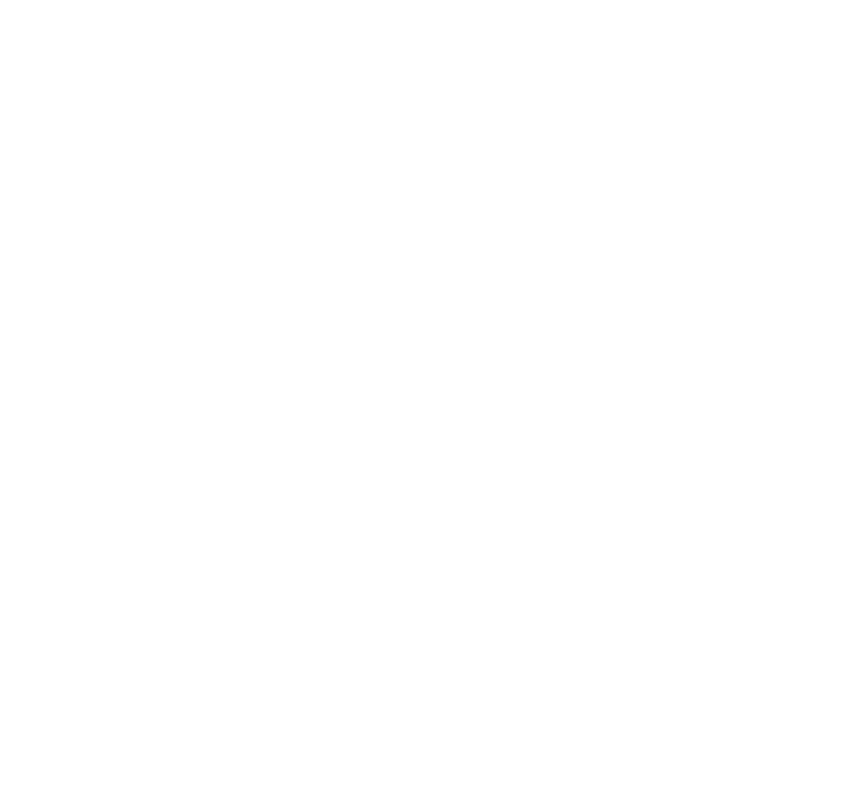
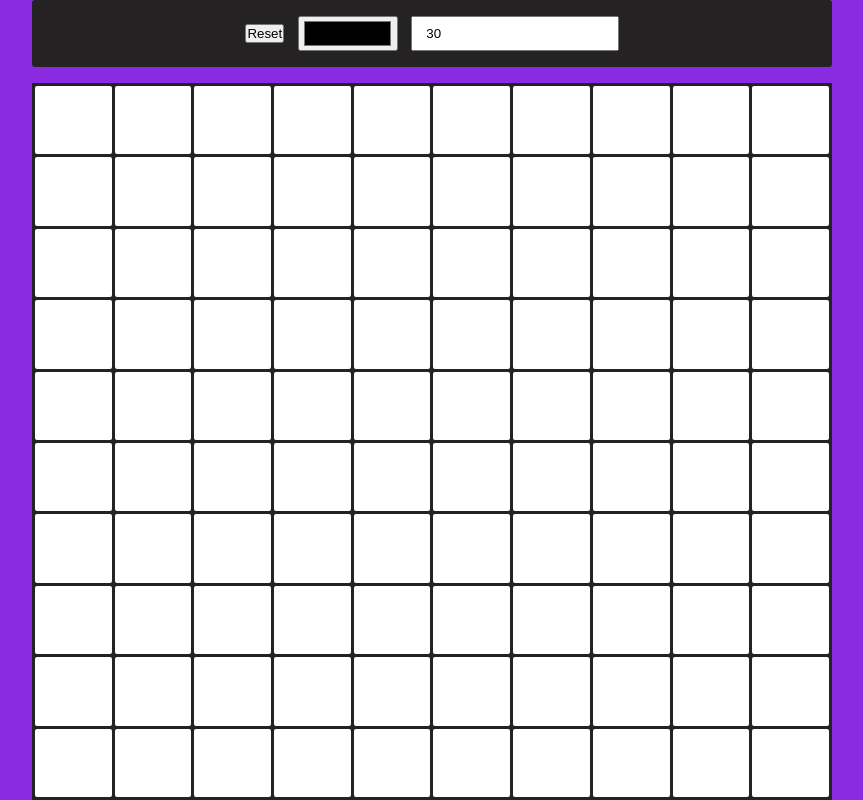
Before and after one commit to paocheez/PixelArtGenerator, a plain HTML site: page index.html in a window 1280 px wide. Shown: the whole page, without its empty margins (208-1071 px from the left). Drawn offline with Linux system fonts and the light colour scheme.

Commit message:
add index structure, style and js function to draw

```diff
--- a/index.html
+++ b/index.html
@@ -4,9 +4,17 @@
     <meta charset="UTF-8">
     <meta http-equiv="X-UA-Compatible" content="IE=edge">
     <meta name="viewport" content="width=device-width, initial-scale=1.0">
+    <link rel="stylesheet" href="style.css">
     <title>Pixel Art Generator</title>
 </head>
 <body>
-
+    <div class="navbar">
+        <button class=""btn>Reset</button>
+        <input type="color" class="color" color="#00EEFF">
+        <input type="number" class="size" value="30">
+    </div>
+    <div class="container">
+    </div>
+    <script src="main.js"></script>
 </body>
 </html>
--- a/main.js
+++ b/main.js
@@ -0,0 +1,34 @@
+const container = document.querySelector('.container')
+const sizeEl = document.querySelector('.size')
+const size = sizeEl.value
+const color = document.querySelector('.color')
+
+let draw=false
+
+function populate(size){
+    container.style.setProperty('--size',size)
+    for(let i=0; i<size *size; i++){
+        const div = document.createElement("div")
+        div.classList.add("pixel")
+
+        div.addEventListener('mouseover', function(){
+            if(!draw)return
+            div.style.backgroundColor = color.value
+        })
+        div.addEventListener('mousedown', function(){
+            div.style.backgroundColor = color.value
+        })
+        container.appendChild(div)
+    }
+
+}
+
+window.addEventListener('mousedown', function(){
+    draw = true
+})
+
+window.addEventListener('mouseup', function(){
+    draw = false
+})
+
+populate(10)
--- a/style.css
+++ b/style.css
@@ -0,0 +1,56 @@
+*{
+    margin: 0;
+    padding: 0;
+    box-sizing: border-box;
+}
+
+html, body{
+    height: 100%;
+}
+
+body{
+    background-color: blueviolet;
+    display: flex;
+    justify-content: center;
+    align-items: center;
+    flex-direction: column;
+}
+
+.navbar, .container{
+    background-color: rgb(36, 34, 34);
+    width: 800px;
+}
+
+.navbar{
+    padding: 1em;
+    margin-bottom: 1em;
+    border-radius: 3px;
+    display: flex;
+    justify-content: center;
+    align-items: center;
+}
+
+.btn, input{
+    height: 35px;
+    padding: 0 1em;
+}
+
+.color{
+    padding: 0 .25em;
+    width: 100px;
+    margin: 0 1em;
+}
+
+.container{
+    --size: 4;
+    height: 800px;
+    display: grid;
+    grid-template-columns: repeat(var(--size), 1fr);
+    grid-template-columns: repeat(var(--size), 1fr);
+    gap: 3px;
+    padding: 3px;
+}
+.pixel{
+    background-color: white;
+    border-radius: 2px;
+}
```
